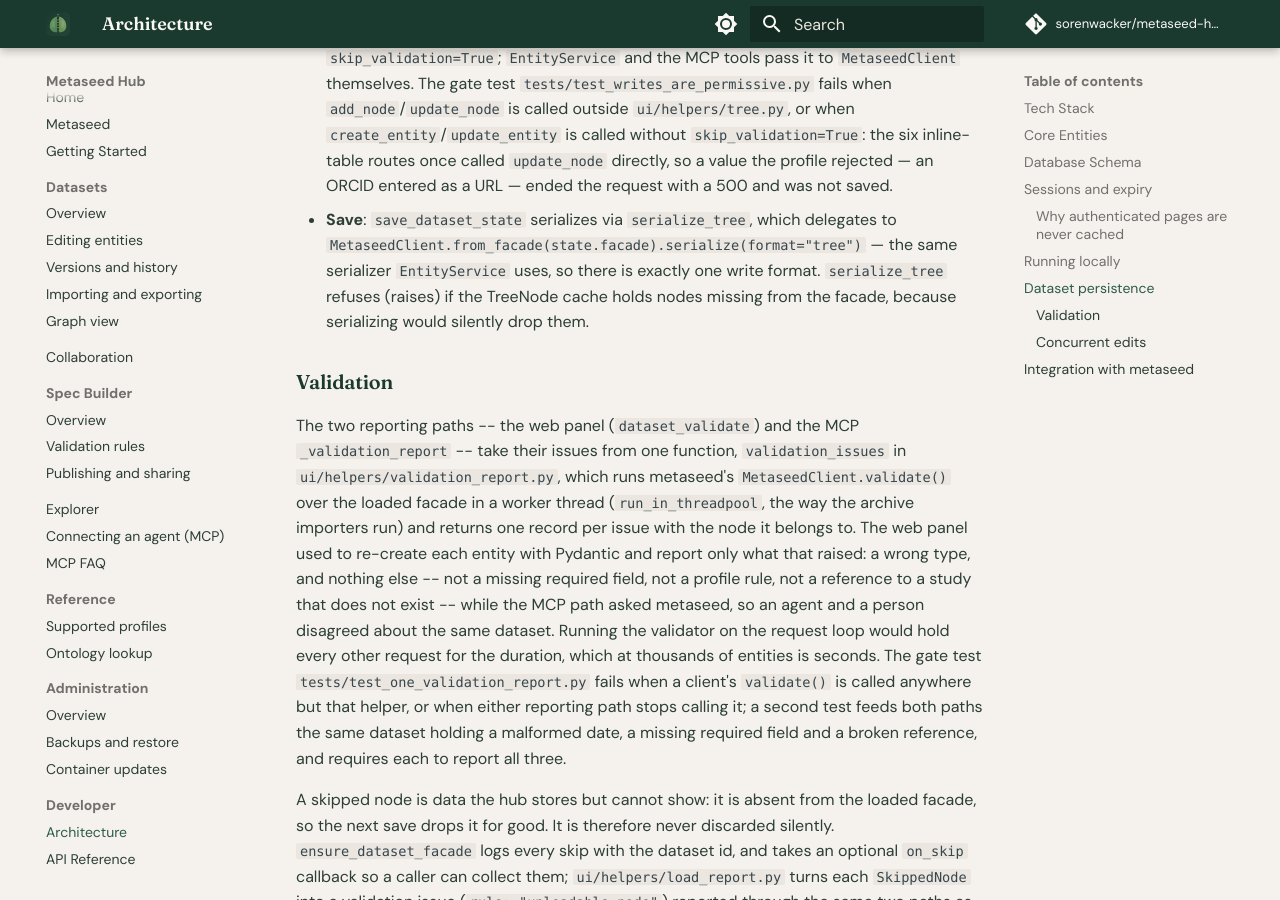
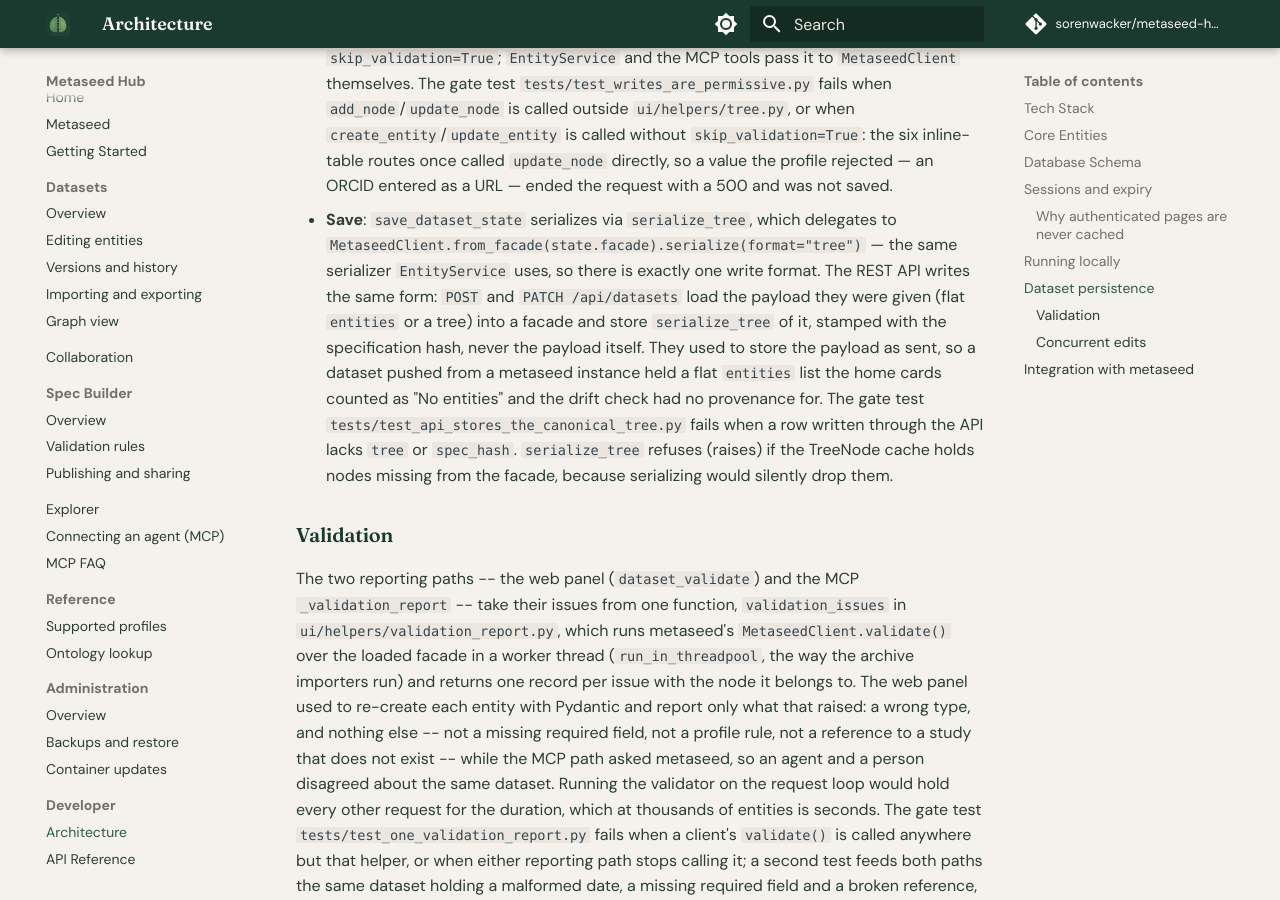
Before and after one commit to sorenwacker/metaseed-hub, an MkDocs documentation site: the page built from docs/developer/architecture.md, in a window 1280 px wide and 900 px high, scrolled down 3620 px. Built offline with MkDocs 1.6.1 and Material for MkDocs 9.7.7, drawn with Linux system fonts in a browser that asks for light colours; comment, search, counter and statistics services are not loaded.

Commit message:
State that the API stores the hub's own tree form, so every stored dataset can be held to one format

```diff
--- a/docs/developer/architecture.md
+++ b/docs/developer/architecture.md
@@ -71,7 +71,7 @@ The metaseed `ProfileFacade` is the single source of truth for entity data. `Tre
 
 - **Load**: `ensure_dataset_facade` (ui/helpers/dataset_state.py) resolves the client for the dataset's schema (built-in profile, draft spec, or published spec) and populates the facade with `client.load(dataset.data, on_skip=...)`. Passing `on_skip` selects metaseed's permissive load: a node the profile cannot place — not a mapping, no `entity_type`, an entity type the schema does not define, or one whose creation fails — is dropped with its subtree instead of failing the whole load, and each drop is reported as a `metaseed.SkippedNode`. Entities that do load are reconstructed with `skip_validation`/`model_construct`, so incomplete drafts load without loss and legacy payloads with unknown field names load without failing. A node with no stored `id` gets a generated one and its children are loaded under it, so a missing id never flattens a subtree into roots. If stored entity data cannot be loaded at all, `DatasetDataLoadError` is raised instead of returning an empty state, because a later save from an empty state would overwrite the stored tree.
 - **Mutate**: all writes go through the facade — `AppState.add_node`/`update_node`/`delete_node` (which keep the caches consistent) or `EntityService`, which wraps a `MetaseedClient` directly. Writes are permissive: a value is stored as the user entered it, even when the profile would reject it, and correctness is reported by validation rather than enforced at entry. Refusing at entry would discard what was typed and would make an incomplete draft unsaveable. Browser tree writes go through `add_entity_node`/`update_entity_node` in `ui/helpers/tree.py`, which pass `skip_validation=True`; `EntityService` and the MCP tools pass it to `MetaseedClient` themselves. The gate test `tests/test_writes_are_permissive.py` fails when `add_node`/`update_node` is called outside `ui/helpers/tree.py`, or when `create_entity`/`update_entity` is called without `skip_validation=True`: the six inline-table routes once called `update_node` directly, so a value the profile rejected — an ORCID entered as a URL — ended the request with a 500 and was not saved.
-- **Save**: `save_dataset_state` serializes via `serialize_tree`, which delegates to `MetaseedClient.from_facade(state.facade).serialize(format="tree")` — the same serializer `EntityService` uses, so there is exactly one write format. `serialize_tree` refuses (raises) if the TreeNode cache holds nodes missing from the facade, because serializing would silently drop them.
+- **Save**: `save_dataset_state` serializes via `serialize_tree`, which delegates to `MetaseedClient.from_facade(state.facade).serialize(format="tree")` — the same serializer `EntityService` uses, so there is exactly one write format. The REST API writes the same form: `POST` and `PATCH /api/datasets` load the payload they were given (flat `entities` or a tree) into a facade and store `serialize_tree` of it, stamped with the specification hash, never the payload itself. They used to store the payload as sent, so a dataset pushed from a metaseed instance held a flat `entities` list the home cards counted as "No entities" and the drift check had no provenance for. The gate test `tests/test_api_stores_the_canonical_tree.py` fails when a row written through the API lacks `tree` or `spec_hash`. `serialize_tree` refuses (raises) if the TreeNode cache holds nodes missing from the facade, because serializing would silently drop them.
 
 ### Validation
 
```
Also changed, not shown: CHANGELOG.md (+5 -0 lines), docs/developer/api.md (+1 -1 lines).
